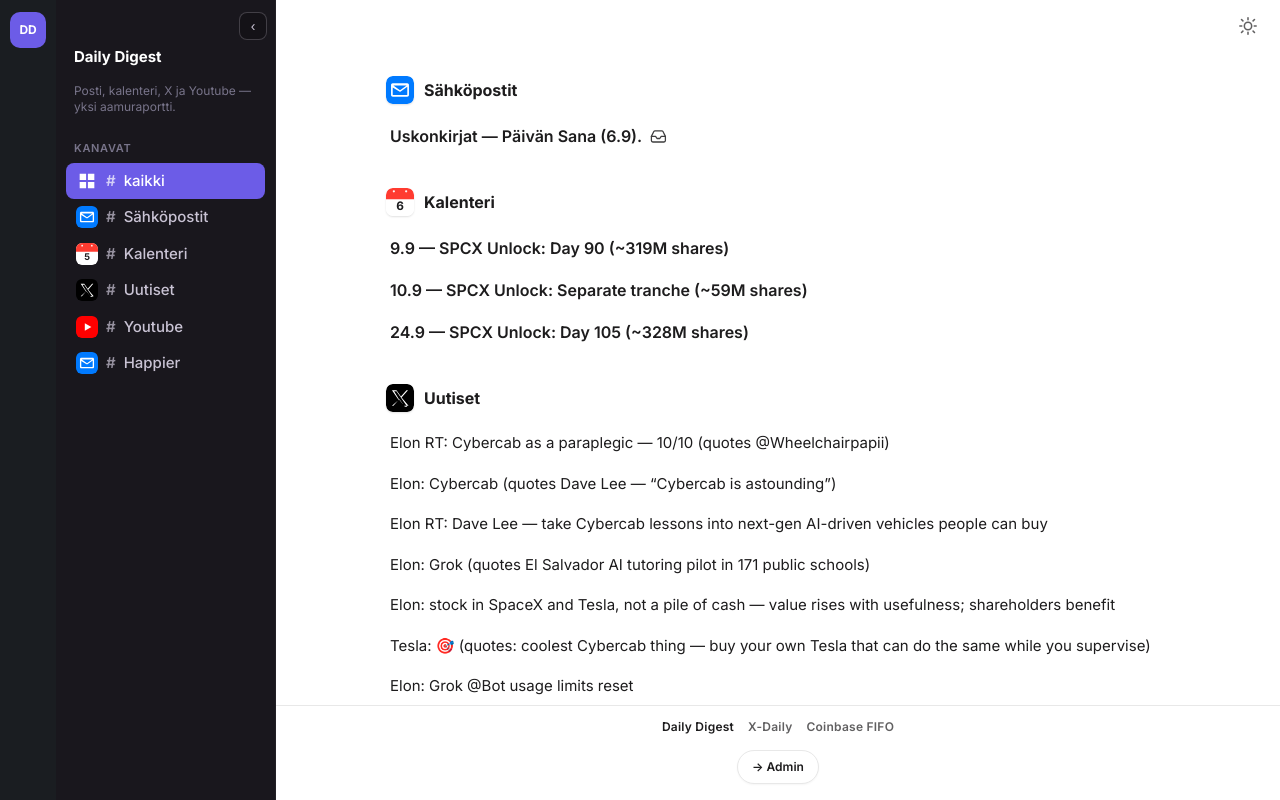
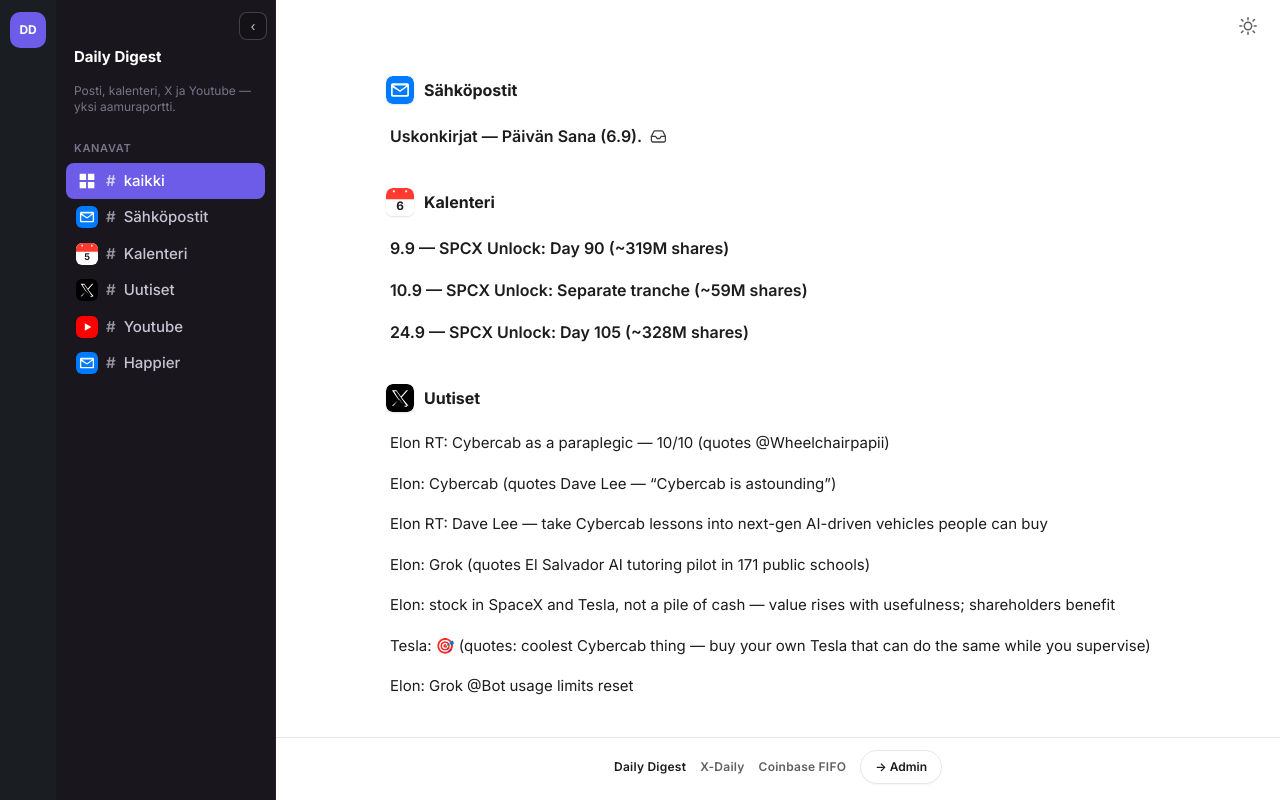
Before and after one commit to jukka12/daily-digest, a plain HTML site: page index.html in a window 1280 px wide. Drawn offline with nearby package versions, Linux system fonts and the light colour scheme.

Commit message:
Keep shared site links on one row

```diff
--- a/index.html
+++ b/index.html
@@ -97,12 +97,13 @@
 
 .site-links {
   display: flex;
-  flex-wrap: wrap;
+  flex-wrap: nowrap;
   gap: 8px 14px;
   justify-content: center;
   align-items: center;
-  margin: 0 0 10px;
-  width: 100%;
+  margin: 0;
+  width: auto;
+  white-space: nowrap;
 }
 .site-links a {
   color: var(--muted);
@@ -122,8 +123,11 @@
   color: var(--admin-ink);
 }
 .style-foot {
-  flex-direction: column;
-  gap: 4px;
+  flex-direction: row;
+  flex-wrap: nowrap;
+  justify-content: center;
+  align-items: center;
+  gap: 14px;
 }
 
 html[data-style="admin"] .style-foot {
```
